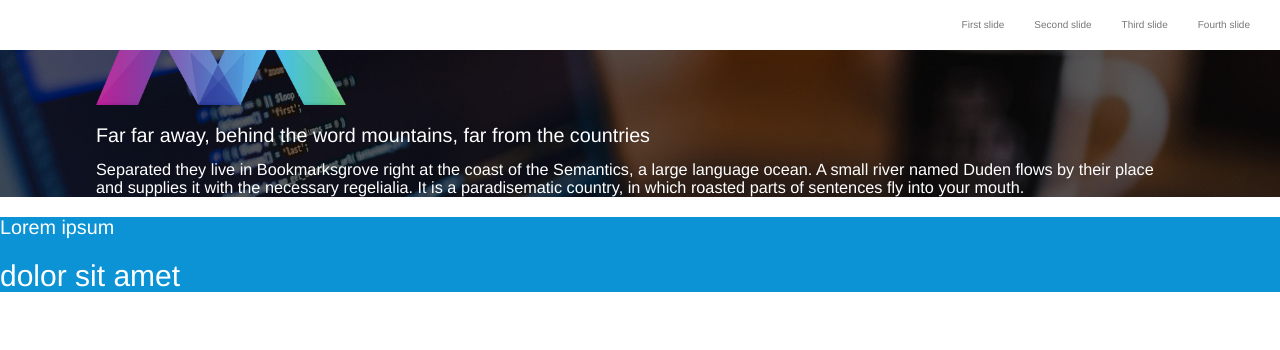
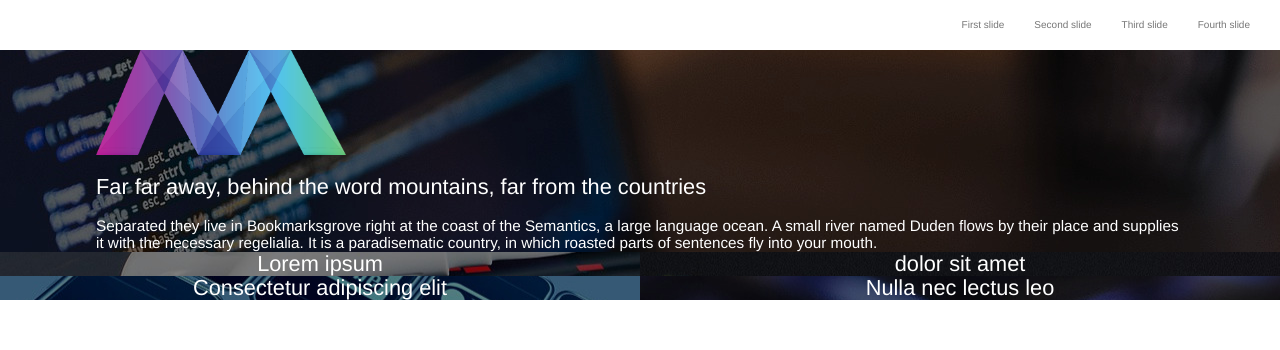
Before and after one commit to dariuszwrzesien/DwrHtmlTemplate, a PHP site: page / in a window 1280 px wide. Shown: the top 350 px of the page. Run offline with PHP 8.4, Linux system fonts and the light colour scheme; some libraries are stand-ins or nearby versions.

Commit message:
section1 added

```diff
--- a/fullpage-rwd-template/css/dwr-style.css
+++ b/fullpage-rwd-template/css/dwr-style.css
@@ -23,8 +23,31 @@ h1, h2, h3, h4, h5, h6 {
 .clear-both{
     clear: both;
 }
+/* Backgounds */
+.full-background {
+    -webkit-background-size: cover;
+    -moz-background-size: cover;
+    -o-background-size: cover;
+    background-size: cover;
+}
+.mac-laptop-background{background: url('../img/mac-laptop.jpg') no-repeat center center fixed;}
+.code-background{background: url('../img/code.jpg') no-repeat center center fixed;}
+.keyboard-background{background: url('../img/keyboard.jpg') no-repeat center center fixed;}
+.mobile-background{background: url('../img/mobile.jpg') no-repeat center center fixed;}
+.silicon-chips-background{background: url('../img/silicon-chips.jpg') no-repeat center center fixed;}
+.social-icons-background{background: url('../img/social-icons.jpg') no-repeat center center fixed;}
+/* End of backgrounds */
 @media (min-width:0) {
     /* smartphones, iPhone, portrait 480x320 phones */
+
+    h1, h2, h3, h4 {
+        margin: 0;
+        padding: 0;
+    }
+    h1{font-size: 2.175em;}
+    h2{font-size: 1.775em;}
+    h3{font-size: 1.525em;}
+    h4{font-size: 1.325em;}
 
     /* Navigator bar */
     .navbar{
@@ -37,60 +60,71 @@ h1, h2, h3, h4, h5, h6 {
     .navbar-collapse{
         background-color: #ffffff;
     }
-    .section-container h1{
-        font-size: 1.975em;
-    }
-    .section-container h4{
-        font-size: 1.625em;
-        text-align: left;
+    .section-container{
+        width: 100%;
+        height: 100%;
     }
 
     /* Section 0 */
-    #section0{
-        background: url('../img/section0.jpg') no-repeat center center fixed;
-        -webkit-background-size: cover;
-        -moz-background-size: cover;
-        -o-background-size: cover;
-        background-size: cover;
-    }
     #section0 .section-container{
         width: 85%;
+        height: auto;
         margin: 0 auto;
     }
 
     #section0 .logo{
         width: 250px;
     }
+    #section0 h1,
+    #section0 h2,
+    #section0 h3,
     #section0 h4{
-        margin-top: 15px;
+        margin-top: 20px;
     }
 
     /* Squares */
-    .square-25{
-        background-color: #0b93d5;
-        height: 25%;
+    .grid{
+        width: 100%;
+        height: 100%;
+    }
+    .grid .cell-25{
+        display: table;
+        height: 400px;
+        width: 100%;
+        float: left;
     }
 
+    .grid .cell-25 h1,
+    .grid .cell-25 h2,
+    .grid .cell-25 h3,
+    .grid .cell-25 h4 {
+        display: table-cell;
+        vertical-align: middle;
+        text-align: center;
+    }
+}
+@media (min-width:481px) { /* portrait e-readers (Nook/Kindle), smaller tablets @ 600 or @ 640 wide. */
+
+}
+@media (min-width:641px) { /* portrait tablets, portrait iPad, landscape e-readers, landscape 800x480 or 854x480 phones */
 
 
 }
-@media (min-width:481px) { /* portrait e-readers (Nook/Kindle), smaller tablets @ 600 or @ 640 wide. */ }
-@media (min-width:641px) {
-    /* portrait tablets, portrait iPad, landscape e-readers, landscape 800x480 or 854x480 phones */
-
-
-}
-@media (min-width:768px) {
-    /* bootstrap collapse points */
+@media (min-width:768px) { /* bootstrap collapse points */
     .navbar{
         background-color: #ffffff;
         border: none;
     }
 
 }
-@media (min-width:961px) {
-    /* tablet, landscape iPad, lo-res laptops ands desktops */
-
+@media (min-width:961px) { /* tablet, landscape iPad, lo-res laptops ands desktops */
+    #fullpage{
+        margin-top: 50px;
+    }
+    .grid .cell-25{
+        width: 50%;
+        height: calc(50% - 25px);
+    }
 
 }
 @media (min-width:1025px) { /* big landscape tablets, laptops, and desktops */ }
--- a/fullpage-rwd-template/index.php
+++ b/fullpage-rwd-template/index.php
@@ -40,20 +40,31 @@
     </div>
 </nav>
 <div id="fullpage">
-    <div class="section " id="section0">
+    <div class="section mac-laptop-background full-background" id="section0">
         <div class="section-container">
             <img class="logo" src="img/logo.png">
             <h1>Far far away, behind the word mountains, far from the countries </h1>
-            <h4>Separated they live in Bookmarksgrove right at the coast of the Semantics, a large language ocean.
+            <h3>Separated they live in Bookmarksgrove right at the coast of the Semantics, a large language ocean.
                 A small river named Duden flows by their place and supplies it with the necessary regelialia.
-                It is a paradisematic country, in which roasted parts of sentences fly into your mouth.</h4>
+                It is a paradisematic country, in which roasted parts of sentences fly into your mouth.</h3>
         </div>
     </div>
     <div class="section" id="section1">
         <div class="section-container">
-            <div class="square-25">
-                <h1>Lorem ipsum</h1>
-                <h2>dolor sit amet</h2>
+            <div class="grid">
+                <div class="cell-25 mobile-background full-background">
+                    <h1>Lorem ipsum</h1>
+                </div>
+                <div class="cell-25 code-background full-background">
+                    <h1>dolor sit amet</h1>
+                </div>
+                <div class="cell-25 social-icons-background full-background">
+                    <h1>Consectetur adipiscing elit</h1>
+                </div>
+                <div class="cell-25 keyboard-background full-background">
+                    <h1>Nulla nec lectus leo</h1>
+                </div>
+                <div class="clear-both"></div>
             </div>
         </div>
     </div>
@@ -120,8 +131,9 @@
             anchors: ['firstPage', 'secondPage', '3rdPage', '4thpage', 'lastPage'],
             menu: '.navbar',
             scrollingSpeed: 1000,
-            scrollOverflow: true
-        });
+//            scrollOverflow: true,
+            responsive: 961 //switch on fullpage.js
+            });
     });
 </script>
 
```
Also changed, not shown: fullpage-rwd-template/img/code.jpg (added), fullpage-rwd-template/img/keyboard.jpg (added), fullpage-rwd-template/img/mac-laptop.jpg (renamed from fullpage-rwd-template/img/section0.jpg), fullpage-rwd-template/img/mobile.jpg (added), fullpage-rwd-template/img/section1.jpg (deleted), fullpage-rwd-template/img/section1a.jpg (deleted), fullpage-rwd-template/img/silicon-chips.jpg (added), fullpage-rwd-template/img/social-icons.jpg (added).
